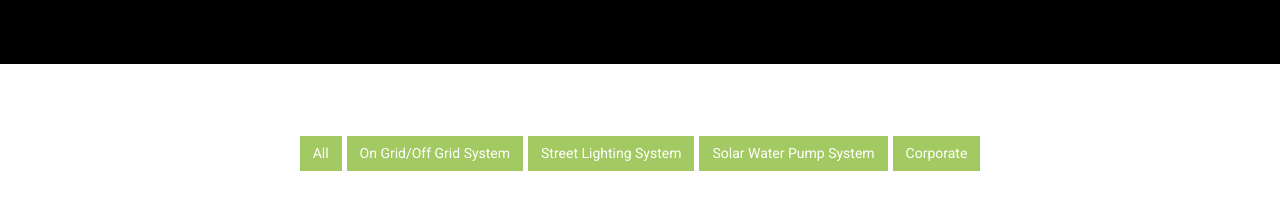
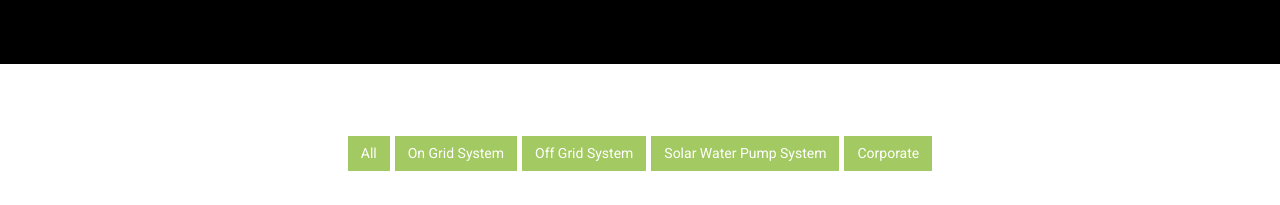
Before and after one commit to mohsinrazaq/SolarRaysInt, a plain HTML site: page index.html in a window 1280 px wide. Shown: the part 2260-2465 px from the top of the page. Drawn offline with Linux system fonts and the light colour scheme.

Commit message:
made some changes in projects section on index page

```diff
--- a/index.html
+++ b/index.html
@@ -265,8 +265,8 @@
             <div class="container-fluid py-lg-5 py-md-5 py-sm-4 py-3">
                 <div class="text-center">
                     <button class="btn btn-default filter-button" data-filter="all">All</button>
-                    <button class="btn btn-default filter-button" data-filter="hdpe">On Grid/Off Grid System</button>
-                    <button class="btn btn-default filter-button" data-filter="sprinkle">Street Lighting System</button>
+                    <button class="btn btn-default filter-button" data-filter="hdpe">On Grid System</button>
+                    <button class="btn btn-default filter-button" data-filter="sprinkle">Off Grid System</button>
                     <button class="btn btn-default filter-button" data-filter="spray">Solar Water Pump System</button>
                     <button class="btn btn-default filter-button" data-filter="irrigation">Corporate</button>
                 </div>
```
Also changed, not shown: net-metering.html (+2 -2 lines).
